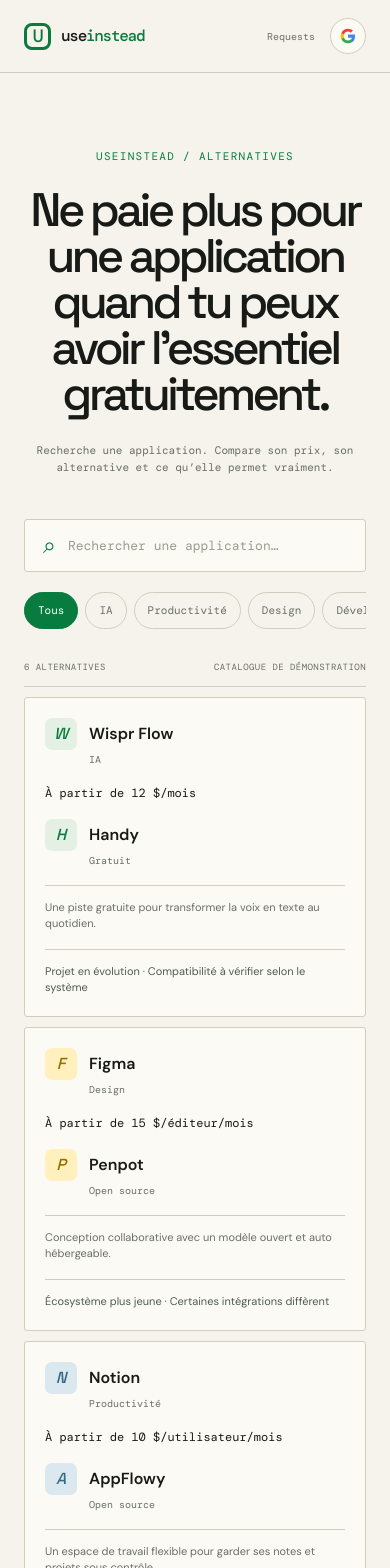
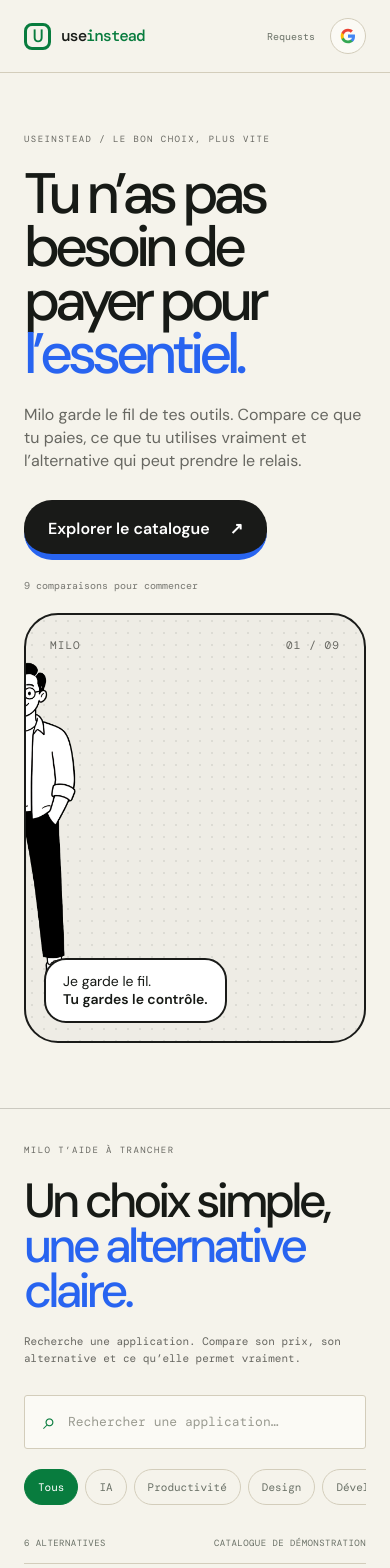
Before and after one commit to okba69/Alternative.IO, a Next.js app: page / in a window 390 px wide. Shown: the top 1568 px of the page. Built offline with nearby package versions, Linux system fonts and the light colour scheme; no server answers; the database is empty.

Commit message:
feat: introduce Milo visual direction

```diff
--- a/app/globals.css
+++ b/app/globals.css
@@ -70,6 +70,27 @@
 .catalogue-footer-cta { align-items: center; border-top: 1px solid var(--line); display: flex; font-family: 'DM Mono', monospace; font-size: 12px; justify-content: space-between; margin: 0 auto; max-width: 1276px; padding: 18px 0 54px; }
 .catalogue-footer-cta a { color: var(--accent); }
 .catalogue-footer { border-top: 1px solid var(--line); color: var(--muted); display: flex; font-family: 'DM Mono', monospace; font-size: 10px; justify-content: space-between; margin: 0 auto; max-width: 1276px; padding: 25px 0 35px; }
+
+/* Milo direction: editorial cream, ink outlines and one electric blue cue. */
+.milo-hero { display: grid; gap: 38px; grid-template-columns: minmax(0, 1.05fr) minmax(360px, .75fr); margin: 0 auto; max-width: 1276px; padding: 78px 42px 92px; }
+.milo-hero-copy { align-self: center; padding: 20px 0 35px; }
+.milo-eyebrow { color: #676761; font-family: 'DM Mono', monospace; font-size: 11px; letter-spacing: .16em; margin: 0 0 25px; }
+.milo-hero h1 { font-family: 'DM Sans', sans-serif; font-size: clamp(52px, 7vw, 98px); font-weight: 500; letter-spacing: -.09em; line-height: .94; margin: 0; max-width: 780px; }
+.milo-hero h1 em, .milo-catalogue-intro h2 em { color: #2864f0; font-style: normal; }
+.milo-hero-lede { color: #676761; font-size: 18px; line-height: 1.45; margin: 28px 0 34px; max-width: 550px; }
+.milo-hero-actions { align-items: center; display: flex; flex-wrap: wrap; gap: 18px; }
+.milo-primary-cta { background: #191a18; border-bottom: 6px solid #2864f0; border-radius: 28px; color: #fff; display: inline-flex; font-size: 16px; font-weight: 600; gap: 20px; padding: 17px 24px 13px; transition: transform .2s ease; }
+.milo-primary-cta:hover { transform: translateY(-3px); }
+.milo-note { color: #777771; font-family: 'DM Mono', monospace; font-size: 10px; }
+.milo-hero-art { background: #eeece5; border: 2px solid #1a1b19; border-radius: 34px; min-height: 535px; overflow: hidden; position: relative; }
+.milo-hero-art::before { background-image: radial-gradient(#c9c8c1 1px, transparent 1px); background-size: 12px 12px; content: ''; inset: 0; opacity: .48; position: absolute; }
+.milo-art-label { color: #676761; display: flex; font-family: 'DM Mono', monospace; font-size: 11px; justify-content: space-between; left: 24px; letter-spacing: .1em; position: absolute; right: 24px; top: 22px; z-index: 2; }
+.milo-hero-art img { bottom: -36px; filter: contrast(1.04); height: 88%; left: 50%; object-fit: contain; object-position: bottom center; position: absolute; transform: translateX(-50%); width: 82%; z-index: 1; }
+.milo-speech { background: #fff; border: 2px solid #1a1b19; border-radius: 22px; bottom: 24px; font-size: 16px; left: 24px; line-height: 1.25; padding: 13px 17px; position: absolute; z-index: 3; }
+.milo-speech strong { font-weight: 600; }
+.milo-catalogue-intro { align-items: end; border-top: 1px solid #cbc9c0; display: flex; gap: 40px; justify-content: space-between; margin: 0 auto; max-width: 1276px; padding: 47px 42px 35px; }
+.milo-catalogue-intro h2 { font-size: clamp(38px, 5vw, 65px); font-weight: 500; letter-spacing: -.08em; line-height: .94; margin: 0; }
+.milo-catalogue-intro > p { color: #676761; font-family: 'DM Mono', monospace; font-size: 11px; line-height: 1.55; margin: 0; max-width: 320px; }
 
 .google-auth-wrap { display: inline-flex; flex-direction: column; gap: 7px; }
 .google-auth-button { align-items: center; background: var(--surface); border: 1px solid var(--line); border-radius: 999px; color: var(--ink); display: inline-flex; font-size: 12px; font-weight: 600; gap: 9px; justify-content: center; padding: 11px 15px; }
@@ -167,6 +188,16 @@
   .catalogue-nav > a { font-size: 10px; }
   .catalogue-intro { padding: 75px 24px 42px; }
   .comparison-list-shell { padding: 0 24px 70px; }
+  .milo-hero { display: flex; flex-direction: column; gap: 20px; padding: 45px 24px 65px; }
+  .milo-hero-copy { padding: 15px 0 0; }
+  .milo-eyebrow { font-size: 9px; margin-bottom: 20px; }
+  .milo-hero h1 { font-size: 57px; }
+  .milo-hero-lede { font-size: 16px; margin: 22px 0 28px; }
+  .milo-hero-art { min-height: 430px; }
+  .milo-hero-art img { height: 83%; width: 88%; }
+  .milo-speech { bottom: 18px; font-size: 14px; left: 18px; }
+  .milo-catalogue-intro { align-items: flex-start; flex-direction: column; gap: 20px; padding: 35px 24px 28px; }
+  .milo-catalogue-intro h2 { font-size: 48px; }
   .comparison-controls { align-items: stretch; flex-direction: column; }
   .comparison-search { max-width: none; }
   .comparison-filters { justify-content: flex-start; overflow-x: auto; flex-wrap: nowrap; padding-bottom: 3px; }
--- a/app/page.tsx
+++ b/app/page.tsx
@@ -1,6 +1,7 @@
 'use client';
 
 import Link from 'next/link';
+import Image from 'next/image';
 import { GoogleAuthButton } from '@/components/GoogleAuthButton';
 import { CatalogueExplorer } from '@/components/CatalogueExplorer';
 
@@ -12,11 +13,20 @@
         <nav className="catalogue-nav" aria-label="Navigation principale"><Link href="/catalogue">Catalogue</Link><Link href="/requests">Requests</Link><Link href="/account">Mon espace</Link><GoogleAuthButton compact /></nav>
       </header>
       <main>
-        <section className="catalogue-intro">
-          <p className="catalogue-kicker">USEINSTEAD / ALTERNATIVES</p>
-          <h1>Ne paie plus pour une application quand tu peux avoir l’essentiel gratuitement.</h1>
-          <p>Recherche une application. Compare son prix, son alternative et ce qu’elle permet vraiment.</p>
+        <section className="milo-hero">
+          <div className="milo-hero-copy">
+            <p className="milo-eyebrow">USEINSTEAD / LE BON CHOIX, PLUS VITE</p>
+            <h1>Tu n’as pas besoin de payer pour <em>l’essentiel.</em></h1>
+            <p className="milo-hero-lede">Milo garde le fil de tes outils. Compare ce que tu paies, ce que tu utilises vraiment et l’alternative qui peut prendre le relais.</p>
+            <div className="milo-hero-actions"><a className="milo-primary-cta" href="#catalogue">Explorer le catalogue <span aria-hidden="true">↗</span></a><span className="milo-note">9 comparaisons pour commencer</span></div>
+          </div>
+          <div className="milo-hero-art" aria-label="Milo, le guide UseInstead">
+            <div className="milo-art-label"><span>MILO</span><span>01 / 09</span></div>
+            <Image src="/illustrations/milo.png" alt="Milo, personnage illustré de UseInstead" fill sizes="(max-width: 800px) 88vw, 36vw" priority />
+            <div className="milo-speech">Je garde le fil.<br /><strong>Tu gardes le contrôle.</strong></div>
+          </div>
         </section>
+        <section id="catalogue" className="milo-catalogue-intro"><div><p className="milo-eyebrow">MILO T’AIDE À TRANCHER</p><h2>Un choix simple,<br /><em>une alternative claire.</em></h2></div><p>Recherche une application. Compare son prix, son alternative et ce qu’elle permet vraiment.</p></section>
         <CatalogueExplorer />
         <section className="catalogue-footer-cta"><span>Tu ne trouves pas ton application ?</span><Link href="/requests">Proposer une alternative <span aria-hidden="true">↗</span></Link></section>
       </main>
```
Also changed, not shown: public/illustrations/milo.png (added).
